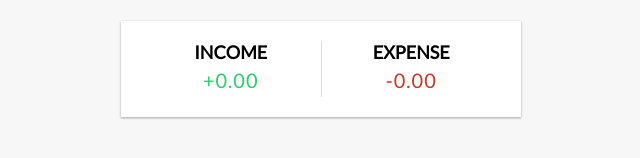
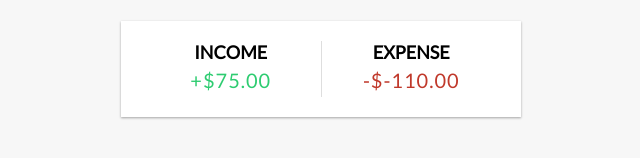
Before and after one commit to adinegoro11/vue-simple-expense-tracker, a Vue app: page / in a window 1280 px wide. Shown: the part 150-308 px from the top of the page, without its empty margins (319-959 px from the left). Built offline with nearby package versions, Linux system fonts and the light colour scheme.

Commit message:
Setup IncomeExpenses props

```diff
--- a/src/App.vue
+++ b/src/App.vue
@@ -2,7 +2,7 @@
   <Header></Header>
   <div class="container">
     <Balance :total="total"></Balance>
-    <IncomeExpenses></IncomeExpenses>
+    <IncomeExpenses :income="income" :expenses="expenses"></IncomeExpenses>
     <TransactionList :transactions="transactions"></TransactionList>
     <AddTransaction></AddTransaction>
   </div>
@@ -24,8 +24,24 @@
 ]);
 
 const total = computed(() => {
-  return transactions.value.reduce((acc, transaction)=> {
+  return transactions.value.reduce((acc, transaction) => {
     return acc + transaction.amount;
   }, 0);
 });
+
+const income = computed(() => {
+  return transactions.value
+    .filter((transaction) => transaction.amount > 0)
+    .reduce((acc, transaction) => {
+      return acc + transaction.amount;
+    }, 0).toFixed(2);
+});
+
+const expenses = computed(() => {
+  return transactions.value
+    .filter((transaction) => transaction.amount < 0)
+    .reduce((acc, transaction) => {
+      return acc + transaction.amount;
+    }, 0).toFixed(2);
+});
 </script>
--- a/src/components/IncomeExpenses.vue
+++ b/src/components/IncomeExpenses.vue
@@ -2,11 +2,26 @@
   <div class="inc-exp-container">
     <div>
       <h4>Income</h4>
-            <p id="money-plus" class="money plus">+0.00</p>
+      <p id="money-plus" class="money plus">+${{ income }}</p>
     </div>
     <div>
       <h4>Expense</h4>
-            <p id="money-minus" class="money minus">-0.00</p>
+      <p id="money-minus" class="money minus">-${{ expenses }}</p>
     </div>
   </div>
 </template>
+
+<script setup>
+import { defineProps } from 'vue';
+
+const props = defineProps({
+    income: {
+        type: Number,
+        required: true,
+    },
+    expenses: {
+        type: Number,
+        required: true,
+    },
+})
+</script>
```
Lines whose indentation alone changed are shown as unchanged.
